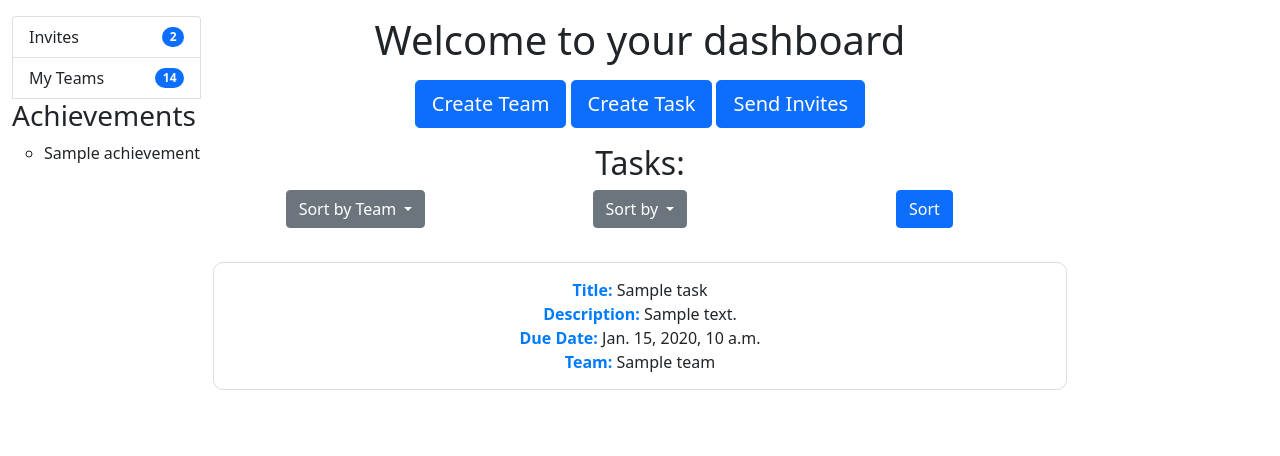
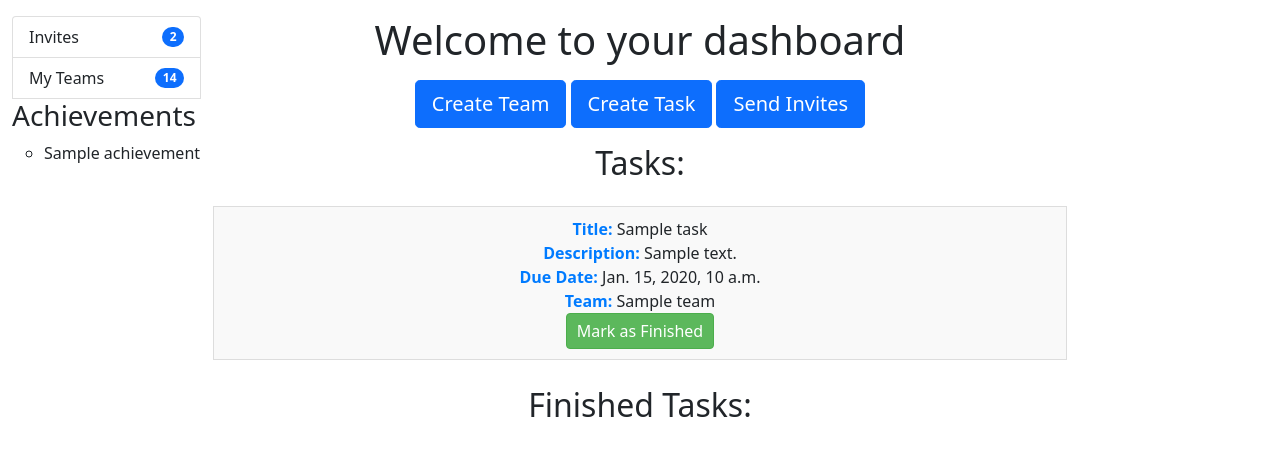
Before and after one commit to yohannpirbay/Magpie, a Django app: template tasks/templates/dashboard.html in a window 1280 px wide. Shown: the part 56-512 px from the top of the page. Run offline with Django 4.2, Linux system fonts and the light colour scheme; the template is opened without the code that fills it: most values are stand-ins (such as "Sample title", 1, 10 or a date in 2020); some libraries are stand-ins or nearby versions.

Commit message:
add is_finished and finished_on to task to record finished time , update the way tasks show on dashboard

```diff
--- a/static/dashboard.css
+++ b/static/dashboard.css
@@ -4,7 +4,9 @@ ul#task-ul{
     list-style: none;
     padding: 0;
     list-style-type: none;
+
 }
+
 
 li#task-li {
 
@@ -18,7 +20,60 @@ strong {
     color: #007bff;
 }
 
-/* Add some spacing between tasks */
-li.task-item + li.task-item {
-    margin-top: 20px;
-}
+
+
+
+
+
+
+
+/* Style for the section heading */
+.section-heading {
+    font-size: 24px;
+    color: #333;
+    margin-bottom: 10px;
+  }
+
+  /* Style for the task list */
+  .task-list {
+    list-style-type: none;
+    padding: 0;
+  }
+
+  /* Style for individual tasks */
+  .task-li {
+    background-color: #f9f9f9;
+    border: 1px solid #ddd;
+    padding: 10px;
+    margin-bottom: 10px;
+  }
+
+  /* Style for the "Mark as Finished" button */
+  .btn-success {
+    background-color: #5cb85c;
+    color: #fff;
+    border: 1px solid #4cae4c;
+    padding: 5px 10px;
+    cursor: pointer;
+  }
+
+  /* Style for finished tasks */
+  .finished-task-li {
+    background-color: #dff0d8;
+    border: 1px solid #d6e9c6;
+    padding: 10px;
+    margin-bottom: 10px;
+  }
+
+  /* Style for the task list container */
+  .row {
+    display: flex;
+    flex-wrap: wrap;
+  }
+
+  /* Style for the finished task list */
+  #finished-task-ul {
+    list-style-type: none;
+    padding: 0;
+    display: flex; /* Display finished tasks in a row */
+  }
--- /dev/null
+++ b/static/dashboard_task_is_finished.js
@@ -0,0 +1,64 @@
+function markAsFinished(taskId) {
+  // Find the task in the "Tasks" section
+  var taskElement = document.getElementById(`task-li-${taskId}`);
+
+  // Check if the task element exists before attempting to clone and remove
+  if (taskElement) {
+    // Get the CSRF token from the cookie
+    var csrftoken = getCookie('csrftoken');
+
+    // Send an Ajax request to update the server with the CSRF token included
+    fetch(`/update_task_status/${taskId}/`, {
+      method: 'POST', // or 'PUT'
+      headers: {
+        'Content-Type': 'application/json',
+        'X-CSRFToken': csrftoken, // Include the CSRF token in the headers
+      },
+      body: JSON.stringify({ is_finished: true }),
+    })
+    .then(response => {
+      if (!response.ok) {
+        throw new Error(`HTTP error! Status: ${response.status}`);
+      }
+      return response.json();
+    })
+    .then(data => {
+      if (data.success) {
+        // If the server successfully updates the task status, perform client-side manipulations
+        taskElement.is_finished = true;
+
+        // Clone the task element
+        var clonedTaskElement = taskElement.cloneNode(true);
+
+        // Remove the original task from the "Tasks" section
+        taskElement.remove();
+
+        // Add the cloned task to the "Finished Tasks" section
+        document.getElementById('finished-task-ul').appendChild(clonedTaskElement);
+      } else {
+        console.error('Error updating task status:', data.error);
+      }
+    })
+    .catch(error => {
+      console.error('Error updating task status:', error);
+    });
+  } else {
+    console.error(`Task with ID ${taskId} not found.`);
+  }
+}
+
+// Helper function to get the CSRF token from the cookie
+function getCookie(name) {
+  var cookieValue = null;
+  if (document.cookie && document.cookie !== '') {
+    var cookies = document.cookie.split(';');
+    for (var i = 0; i < cookies.length; i++) {
+      var cookie = cookies[i].trim();
+      if (cookie.substring(0, name.length + 1) === (name + '=')) {
+        cookieValue = decodeURIComponent(cookie.substring(name.length + 1));
+        break;
+      }
+    }
+  }
+  return cookieValue;
+}
--- a/task_manager/urls.py
+++ b/task_manager/urls.py
@@ -37,4 +37,5 @@ urlpatterns = [
     path('team/<int:team_id>/members/', views.team_members, name='team_members'),
     path('create-task/', views.create_task, name='create_task'),
     path('get_users_for_team/<int:team_id>/', views.get_users_for_team, name='get_users_for_team'),
+    path('update_task_status/<int:task_id>/', views.update_task_status, name='update_task_status'),
 ]
--- a/tasks/admin.py
+++ b/tasks/admin.py
@@ -55,4 +55,4 @@ class AchievementAdmin(admin.ModelAdmin):
 
 @admin.register(Task)
 class TaskAdmin(admin.ModelAdmin):
-    list_display = ['title', 'description','assigned_user', 'due_date', 'team']
+    list_display = ['title', 'description','assigned_user', 'due_date', 'team', 'id', 'is_finished', 'finished_on']
--- a/tasks/forms.py
+++ b/tasks/forms.py
@@ -191,7 +191,7 @@ class TaskForm(forms.ModelForm):
 
     class Meta:
         model = Task
-        fields = ['title', 'description', 'assigned_user', 'due_date', 'team']
+        fields = ['title', 'description', 'due_date', 'team','assigned_user']
 
         widgets = {
             'due_date': DateInput(attrs={'type': 'date'}),
--- a/tasks/models.py
+++ b/tasks/models.py
@@ -5,6 +5,7 @@ from libgravatar import Gravatar
 from django.db.models.signals import post_migrate
 from django.dispatch import receiver
 from django.db.models.signals import post_save
+from django.utils import timezone
 # models.py
 
 
@@ -106,7 +107,9 @@ class Invite(models.Model):
 
 class Task(models.Model):
     title = models.CharField(max_length=255)
-    description = models.TextField()
+    description = models.CharField(max_length=150)
     assigned_user = models.ForeignKey(User, on_delete=models.CASCADE)
     due_date = models.DateField()
     team = models.ForeignKey(Team, on_delete=models.CASCADE, related_name='tasks')
+    is_finished = models.BooleanField(default=False)  # Default to not finished
+    finished_on = models.DateTimeField(null=True, blank=True)
--- a/tasks/templates/dashboard.html
+++ b/tasks/templates/dashboard.html
@@ -9,6 +9,7 @@
   <script src="https://code.jquery.com/jquery-3.6.0.min.js"></script>
   <script src="{% static 'dashboard.js' %}"></script>
   <link rel="stylesheet" type="text/css" href="{% static 'dashboard.css' %}">
+  <script src="{% static 'dashboard_task_is_finished.js' %}"></script>
 
 
 
@@ -65,54 +66,25 @@
           </div>
         </p>
 
+<!-- Tasks Section -->
 
-      <!-- tasks section -->
-  <p>
         <h2>Tasks:</h2>
-
-      <div class="accordion" id="accordionOfTasks">
-
-        <form method="get" action="{% url 'dashboard' %}">
-          <div class="row">
-            <div class="col">
-              <div class="dropdown">
-                <button class="btn btn-secondary dropdown-toggle" type="button" id="sort_order_team_dropdown" data-bs-toggle="dropdown" aria-expanded="false">
-                  Sort by Team
-                </button>
-                <ul class="dropdown-menu" aria-labelledby="sort_order_team_dropdown">
-                  {% for task in user_tasks %}
-                    <li><a class="dropdown-item" href="#" data-value="{{ task.team }}">{{ task.team }}</a></li>
-                  {% endfor %}
-                </ul>
-              </div>
-            </div>
-            <div class="col">
-              <div class="dropdown">
-                <button class="btn btn-secondary dropdown-toggle" type="button" id="sort_order_dropdown" data-bs-toggle="dropdown" aria-expanded="false">
-                  Sort by
-                </button>
-                <ul class="dropdown-menu" aria-labelledby="sort_order_dropdown">
-                  <li><a class="dropdown-item" href="#" data-value="ascending">Ascending</a></li>
-                  <li><a class="dropdown-item" href="#" data-value="descending">Descending</a></li>
-                </ul>
-              </div>
-            </div>
-            <div class="col">
-              <button type="submit" class="btn btn-primary">Sort</button>
-            </div>
-          </div>
-        </form>
 
         <div class="row mt-4">
           {% if user_tasks %}
-          <ul id ="task-ul">
+            <ul id="task-ul">
               {% for task in user_tasks %}
-              <li id ="task-li">
+                {% if not task.is_finished %}
+                  <li class="task-li" id="task-li-{{ task.id }}">
                     <strong>Title:</strong> {{ task.title }}<br>
                     <strong>Description:</strong> {{ task.description }}<br>
                     <strong>Due Date:</strong> {{ task.due_date }}<br>
                     <strong>Team:</strong> {{ task.team.name }}<br>
+
+                    <!-- Add button to mark task as finished -->
+                    <button class="btn btn-success" onclick="markAsFinished('{{ task.id }}')">Mark as Finished</button>
                   </li>
+                {% endif %}
               {% endfor %}
             </ul>
           {% else %}
@@ -120,32 +92,22 @@
           {% endif %}
         </div>
 
-    <!--commented out until the above code functions-->
-    {% comment %} {% if tasks %}
-    <div class="accordion" id="taskAccordion">
-      {% for task in tasks %}
-      <div class="accordion-item">
-        <h2 class="accordion-header" id="heading{{ task.id }}">
-          <button class="accordion-button" type="button" data-bs-toggle="collapse" data-bs-target="#collapse{{ task.id }}" aria-expanded="true" aria-controls="collapse{{ task.id }}">
-            {{ task.title }}
-          </button>
-        </h2>
-        <div id="collapse{{ task.id }}" class="accordion-collapse collapse" aria-labelledby="heading{{ task.id }}" data-bs-parent="#taskAccordion">
-          <div class="accordion-body">
+        <!-- Finished Tasks section -->
+        <h2>Finished Tasks:</h2>
+        <div class="row mt-4">
+          <ul id="finished-task-ul">
+            {% for task in user_tasks %}
+              {% if task.is_finished %}
+                <li class="finished-task-li" id="finished-task-li-{{ task.id }}">
                   <strong>Title:</strong> {{ task.title }}<br>
                   <strong>Description:</strong> {{ task.description }}<br>
-            <strong>Due Date:</strong> {{ task.dueDate }}<br>
-            <strong>Team:</strong> {{ task.team }}<br>
+                  <strong>Finished on:</strong> {{ task.finished_on}}<br>
+                  <strong>Team:</strong> {{ task.team.name }}<br>
+                </li>
+              {% endif %}
+            {% endfor %}
+          </ul>
         </div>
-        </div>
-      </div>
-      {% endfor %}
-    </div>
-    {% else %}
-    <p>No tasks assigned.</p>
-    {% endif %} {% endcomment %}
-
-    <!-- end tasks section -->
 
   </div>
 </div>
```
Also changed, not shown: tasks/views.py (+14 -3 lines), tasks/migrations/0015_task_is_finished.py (added), tasks/migrations/0016_alter_task_description.py (added), tasks/migrations/0017_task_finished_on.py (added). Lines whose indentation alone changed are shown as unchanged.
